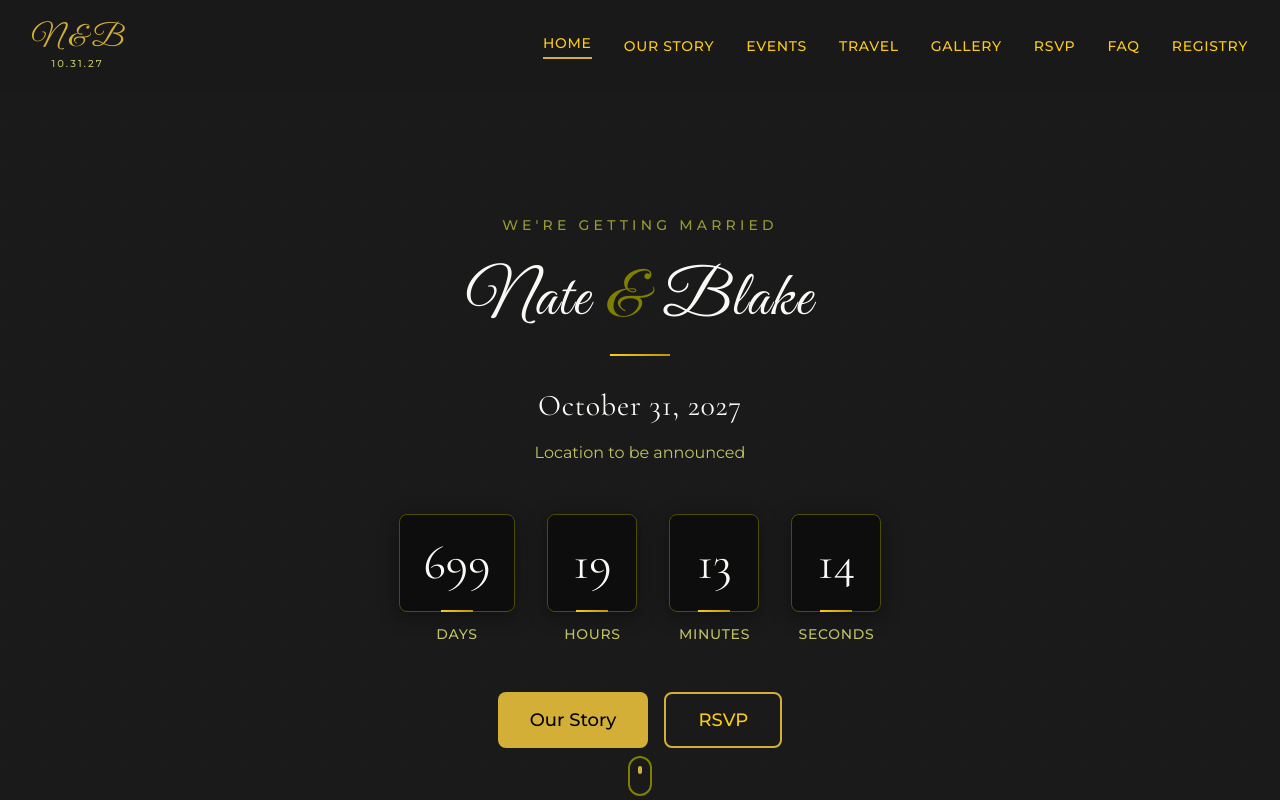
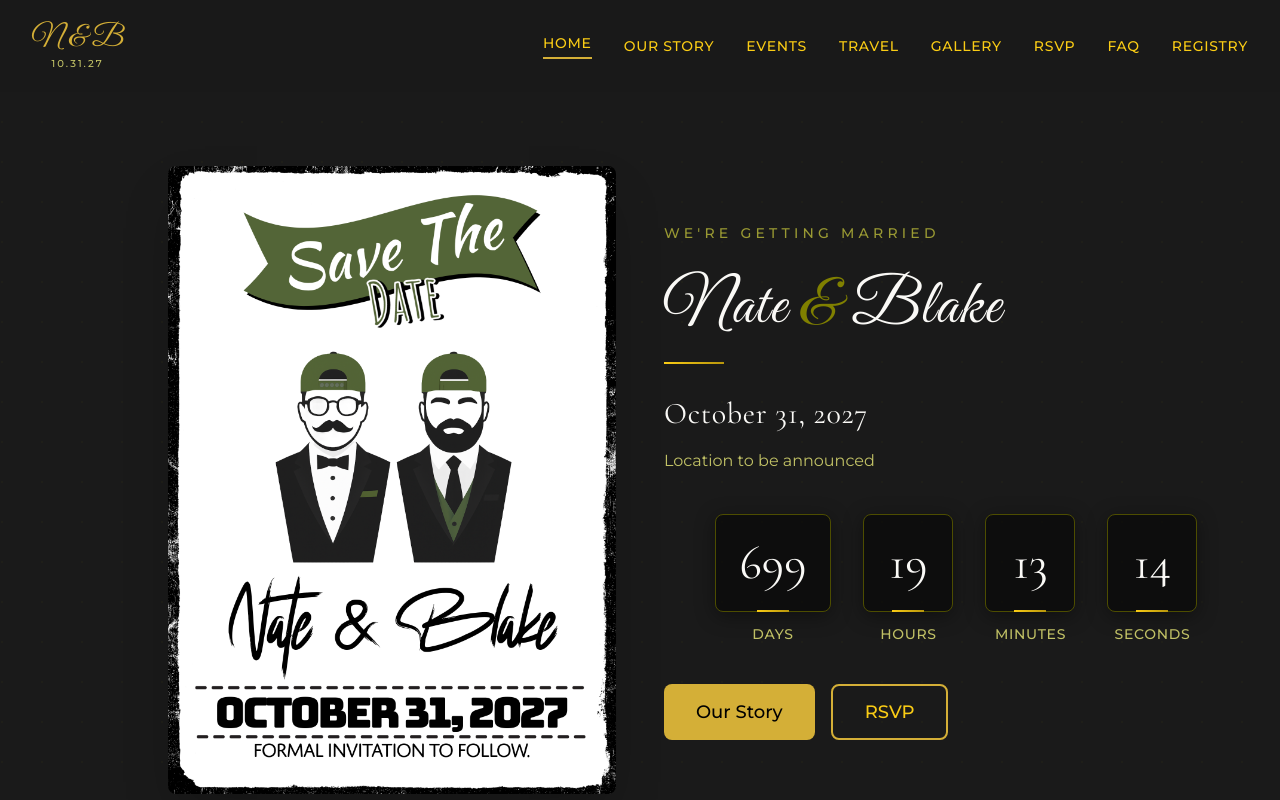
Before and after one commit to nate-a11y/Wedding, a Next.js app: page / in a window 1280 px wide. Shown: the top 800 px of the page. Built offline with nearby package versions, Linux system fonts and the light colour scheme.

Commit message:
feat: Add Save the Date image to hero section
- Add Save the Date graphic to homepage hero
- Create two-column layout with image and text
- Image displays prominently on desktop, stacks on mobile

```diff
--- a/src/components/sections/Hero.tsx
+++ b/src/components/sections/Hero.tsx
@@ -1,6 +1,7 @@
 'use client';
 
 import { motion } from 'framer-motion';
+import Image from 'next/image';
 import { Countdown } from './Countdown';
 import { siteConfig } from '@/config/site';
 import { Button } from '@/components/ui';
@@ -21,7 +22,29 @@ export function Hero() {
       </div>
 
       {/* Content */}
-      <div className="container-wedding relative z-10 text-center py-20">
+      <div className="container-wedding relative z-10 py-20">
+        <div className="grid lg:grid-cols-2 gap-12 items-center">
+          {/* Save the Date Image */}
+          <motion.div
+            initial={{ opacity: 0, x: -30 }}
+            animate={{ opacity: 1, x: 0 }}
+            transition={{ duration: 0.8 }}
+            className="flex justify-center lg:justify-end"
+          >
+            <div className="relative w-full max-w-md">
+              <Image
+                src="/Save the Date.png"
+                alt="Save the Date - Nate & Blake - October 31, 2027"
+                width={600}
+                height={800}
+                className="rounded-lg shadow-2xl"
+                priority
+              />
+            </div>
+          </motion.div>
+
+          {/* Text Content */}
+          <div className="text-center lg:text-left">
             {/* Decorative Top Element */}
             <motion.div
               initial={{ opacity: 0, y: -20 }}
@@ -41,9 +64,9 @@ export function Hero() {
               transition={{ duration: 0.8, delay: 0.2 }}
               className="mb-4"
             >
-          <h1 className="font-accent text-6xl md:text-7xl lg:text-8xl text-gold-500 mb-4">
+              <h1 className="font-accent text-5xl md:text-6xl lg:text-7xl text-gold-500 mb-4">
                 {siteConfig.couple.person1.firstName}
-            <span className="text-olive-500 mx-4">&</span>
+                <span className="text-olive-500 mx-3">&</span>
                 {siteConfig.couple.person2.firstName}
               </h1>
             </motion.div>
@@ -53,7 +76,7 @@ export function Hero() {
               initial={{ scaleX: 0 }}
               animate={{ scaleX: 1 }}
               transition={{ duration: 0.6, delay: 0.4 }}
-          className="gold-line mx-auto mb-8"
+              className="gold-line mb-8 lg:mx-0 mx-auto"
             />
 
             {/* Date */}
@@ -61,7 +84,7 @@ export function Hero() {
               initial={{ opacity: 0, y: 20 }}
               animate={{ opacity: 1, y: 0 }}
               transition={{ duration: 0.6, delay: 0.5 }}
-          className="mb-12"
+              className="mb-10"
             >
               <p className="font-heading text-2xl md:text-3xl text-cream tracking-wide">
                 {siteConfig.wedding.displayDate}
@@ -76,7 +99,7 @@ export function Hero() {
               initial={{ opacity: 0, y: 20 }}
               animate={{ opacity: 1, y: 0 }}
               transition={{ duration: 0.6, delay: 0.6 }}
-          className="mb-12"
+              className="mb-10"
             >
               <Countdown targetDate={siteConfig.wedding.date} />
             </motion.div>
@@ -86,7 +109,7 @@ export function Hero() {
               initial={{ opacity: 0, y: 20 }}
               animate={{ opacity: 1, y: 0 }}
               transition={{ duration: 0.6, delay: 0.7 }}
-          className="flex flex-col sm:flex-row items-center justify-center gap-4"
+              className="flex flex-col sm:flex-row items-center lg:justify-start justify-center gap-4"
             >
               <Link href="/our-story">
                 <Button variant="primary" size="lg">
@@ -99,6 +122,8 @@ export function Hero() {
                 </Button>
               </Link>
             </motion.div>
+          </div>
+        </div>
 
         {/* Scroll Indicator */}
         <motion.div
```
Also changed, not shown: public/Save the Date.png (added). Lines whose indentation alone changed are shown as unchanged.
